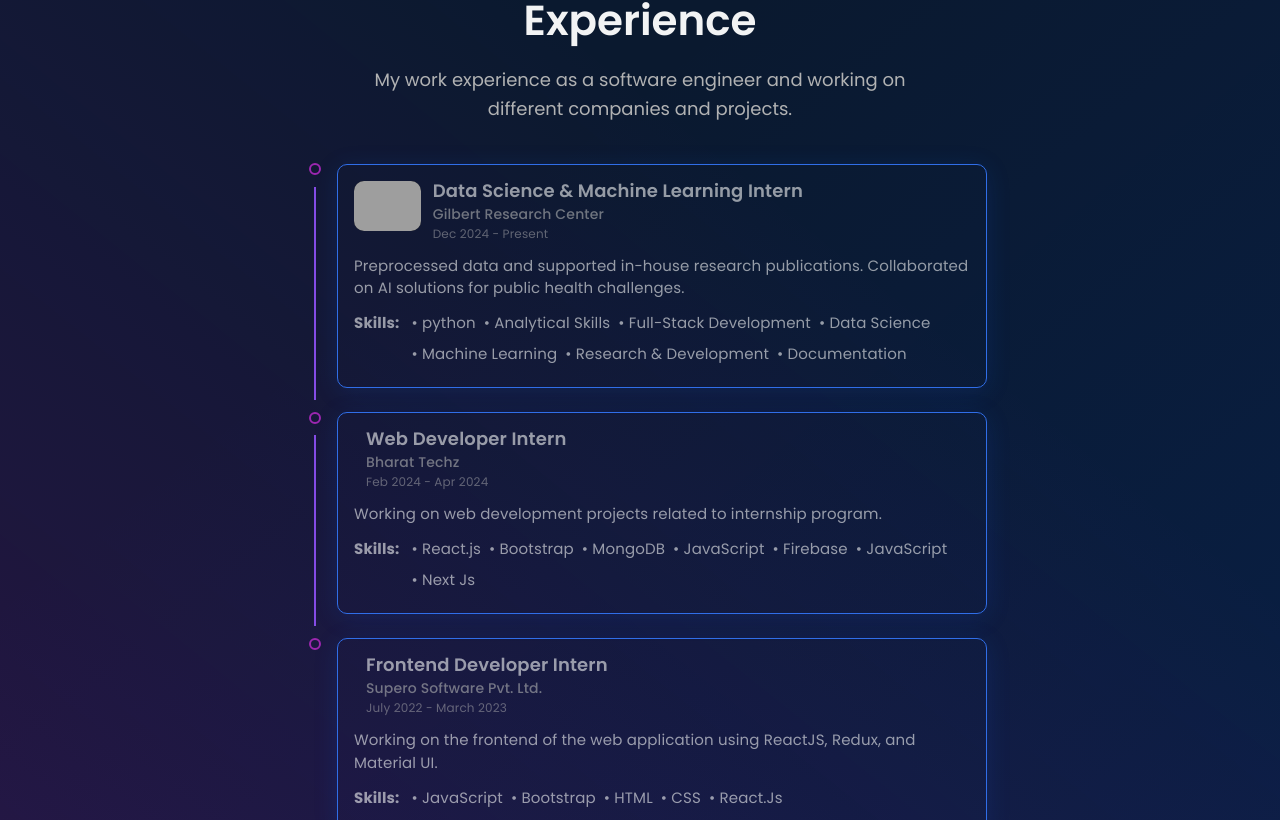
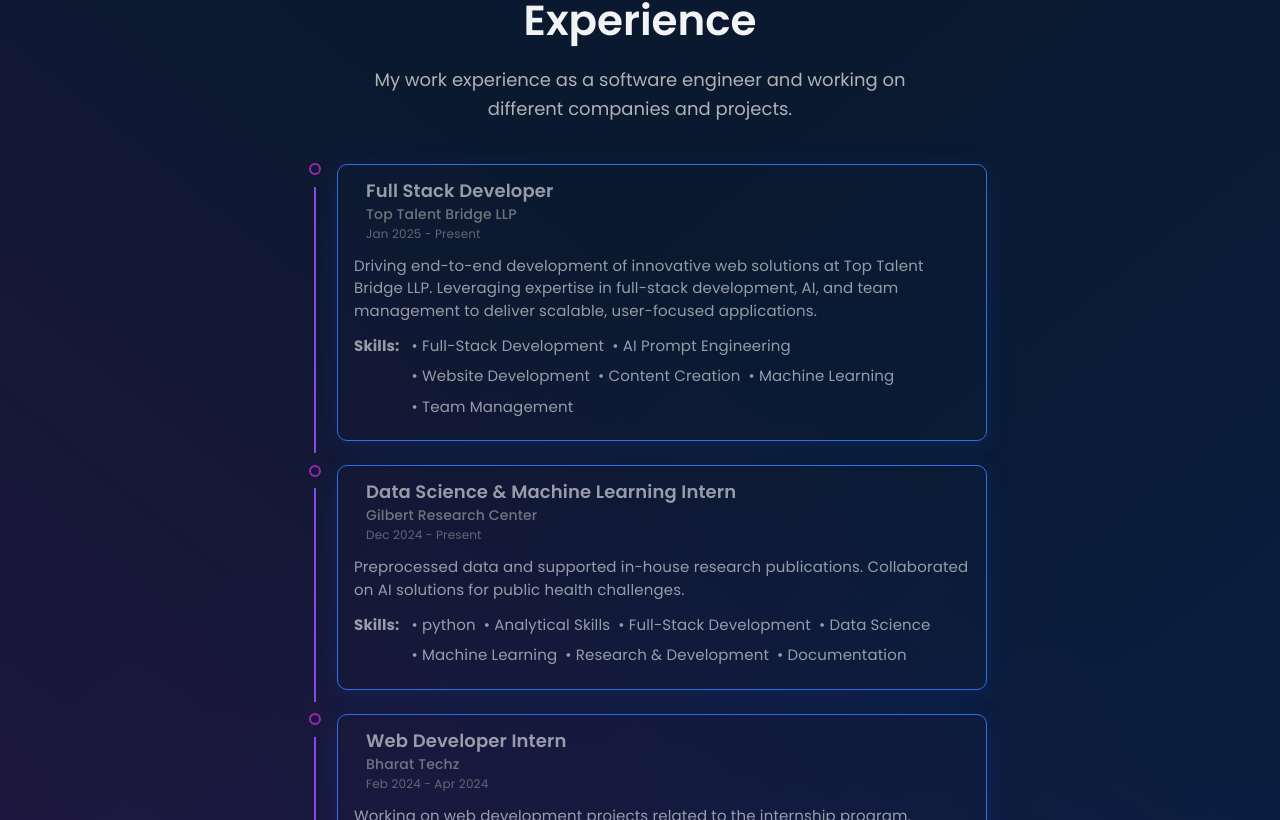
Before and after one commit to VikasSaxena2204/I-Showcase, a React (Create React App) app: page / in a window 1280 px wide. Shown: the part 1600-2420 px from the top of the page. Built offline with nearby package versions, Linux system fonts and the light colour scheme; grey boxes are pictures that could not be loaded.

Commit message:
Update constants.js

```diff
--- a/src/data/constants.js
+++ b/src/data/constants.js
@@ -136,8 +136,25 @@
 
 export const experiences = [
   {
+    id: 4,
+    img: "",
+    role: "Full Stack Developer",
+    company: "Top Talent Bridge LLP",
+    date: "Jan 2025 - Present",
+    desc: "Driving end-to-end development of innovative web solutions at Top Talent Bridge LLP. Leveraging expertise in full-stack development, AI, and team management to deliver scalable, user-focused applications.",
+    skills: [
+      "Full-Stack Development",
+      "AI Prompt Engineering",
+      "Website Development",
+      "Content Creation",
+      "Machine Learning",
+      "Team Management",
+    ],
+    doc: "",
+  },
+  {
     id: 3,
-    img: "https://static.wixstatic.com/media/d6924e_887b9594a6c342feb269894d02dd9486~mv2.png/v1/crop/x_0,y_0,w_1867,h_1826/fill/w_169,h_164,al_c,q_85,usm_0.66_1.00_0.01,enc_avif,quality_auto/Black%20on%20Transparent.png",
+    img: "",
     role: "Data Science & Machine Learning Intern",
     company: "Gilbert Research Center",
     date: "Dec 2024 - Present",
@@ -159,7 +176,7 @@
     role: "Web Developer Intern",
     company: "Bharat Techz",
     date: "Feb 2024 - Apr 2024",
-    desc: "Working on web development projects related to internship program.",
+    desc: "Working on web development projects related to the internship program.",
     skills: [
       "React.js",
       "Bootstrap",
```
